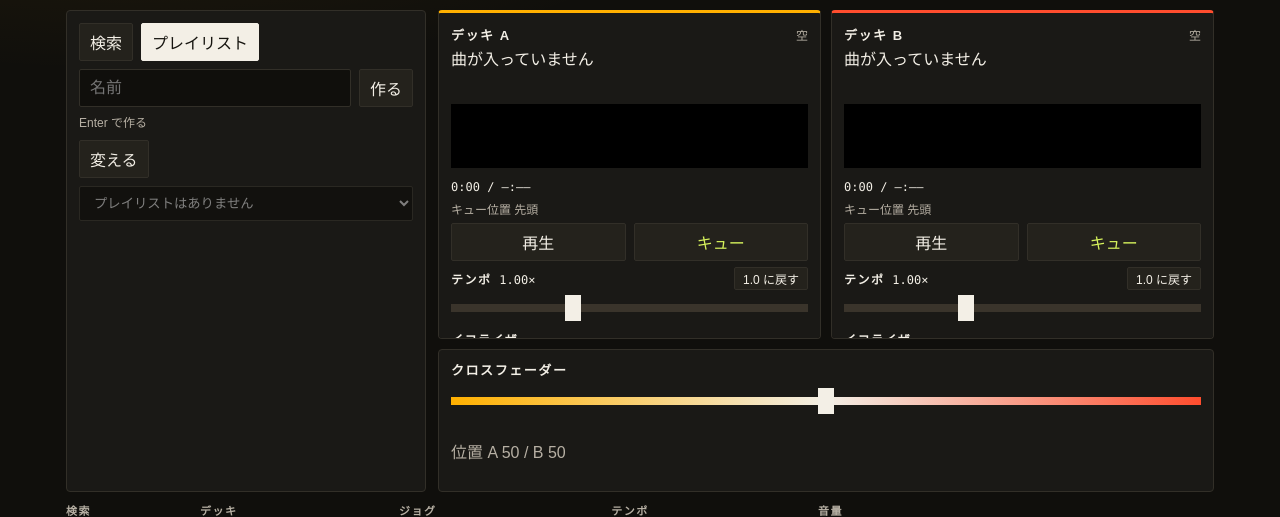
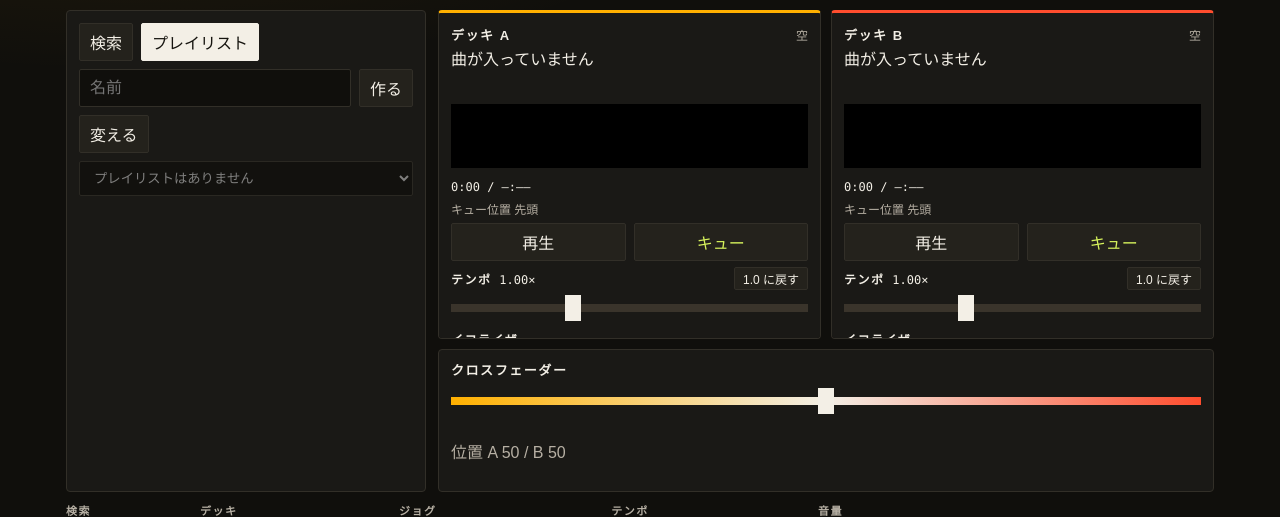
Before and after one commit to cympfh/djtube, a FastAPI app: page / in a window 1280 px wide, after a click on "プレイリスト". Shown: the part 48-565 px from the top of the page. Run offline with FastAPI, Linux system fonts and the light colour scheme; data that the repository does not hold is empty.

Commit message:
プレイリスト作成欄から「Enter で作る」を消す
名前欄の Enter、Esc、P と「作る」ボタンはそのままにする。

Co-authored-by: Cursor Agent <cursoragent@cursor.com>
Co-authored-by: /c/ympfh <cympfh@users.noreply.github.com>

```diff
--- a/djtube/static/app.js
+++ b/djtube/static/app.js
@@ -456,7 +456,7 @@ function renderPlaylists() {
   select.disabled = state.playlistBusy || state.playlists.length === 0;
 
   const note = document.getElementById("playlist-name-note");
-  note.textContent = state.playlistNaming === "rename" ? "Enter で変える" : "Enter で作る";
+  note.textContent = state.playlistNaming === "rename" ? "Enter で変える" : "";
   const status = document.getElementById("playlist-status");
   status.textContent = state.playlistError || "";
   status.classList.toggle("is-error", !!state.playlistError);
--- a/djtube/templates/index.html
+++ b/djtube/templates/index.html
@@ -89,7 +89,7 @@
               <input id="playlist-name" type="text" placeholder="名前" maxlength="80" autocomplete="off" spellcheck="false" />
               <button type="button" id="playlist-create">作る</button>
             </div>
-            <p class="status" id="playlist-name-note">Enter で作る</p>
+            <p class="status" id="playlist-name-note"></p>
             <button type="button" id="playlist-rename">変える</button>
             <label class="sr-only" for="playlist-select">プレイリストを選ぶ</label>
             <select id="playlist-select"></select>
```
Also changed, not shown: tests/test_app.py (+1 -1 lines).
